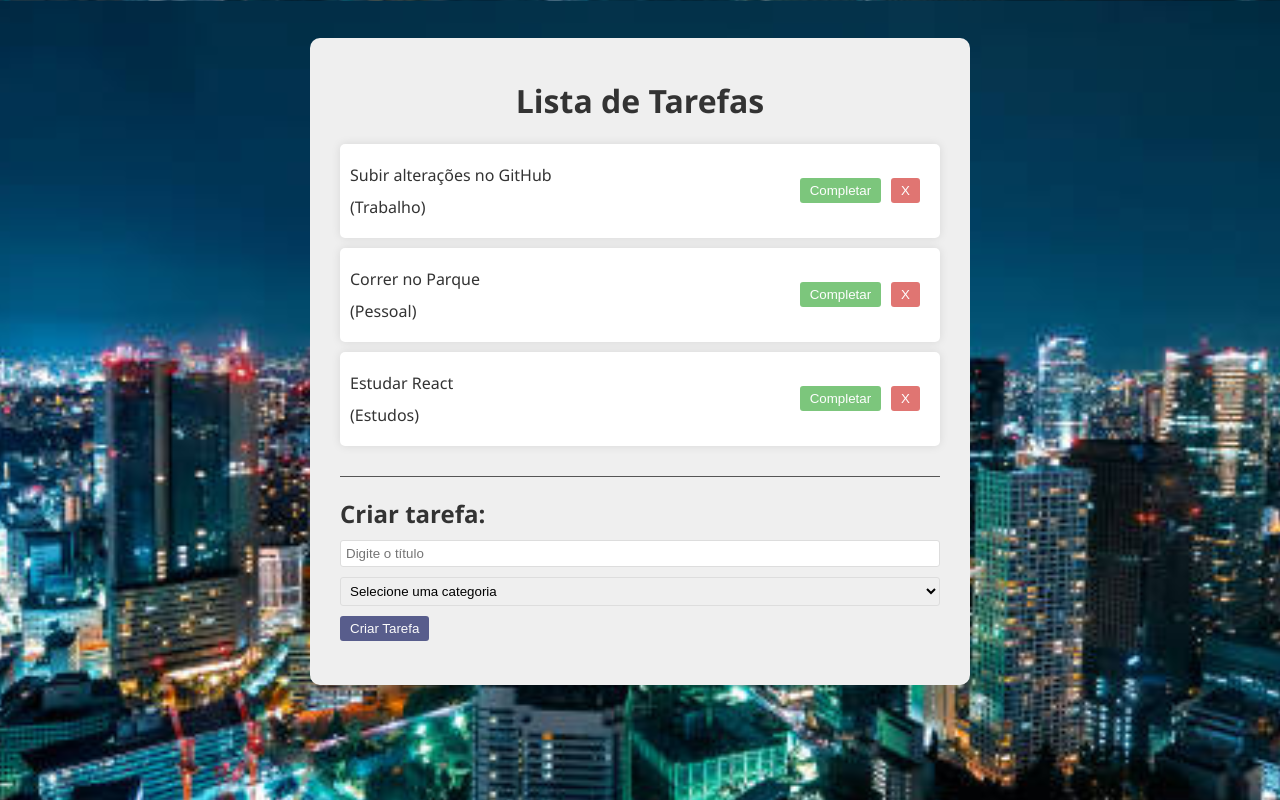
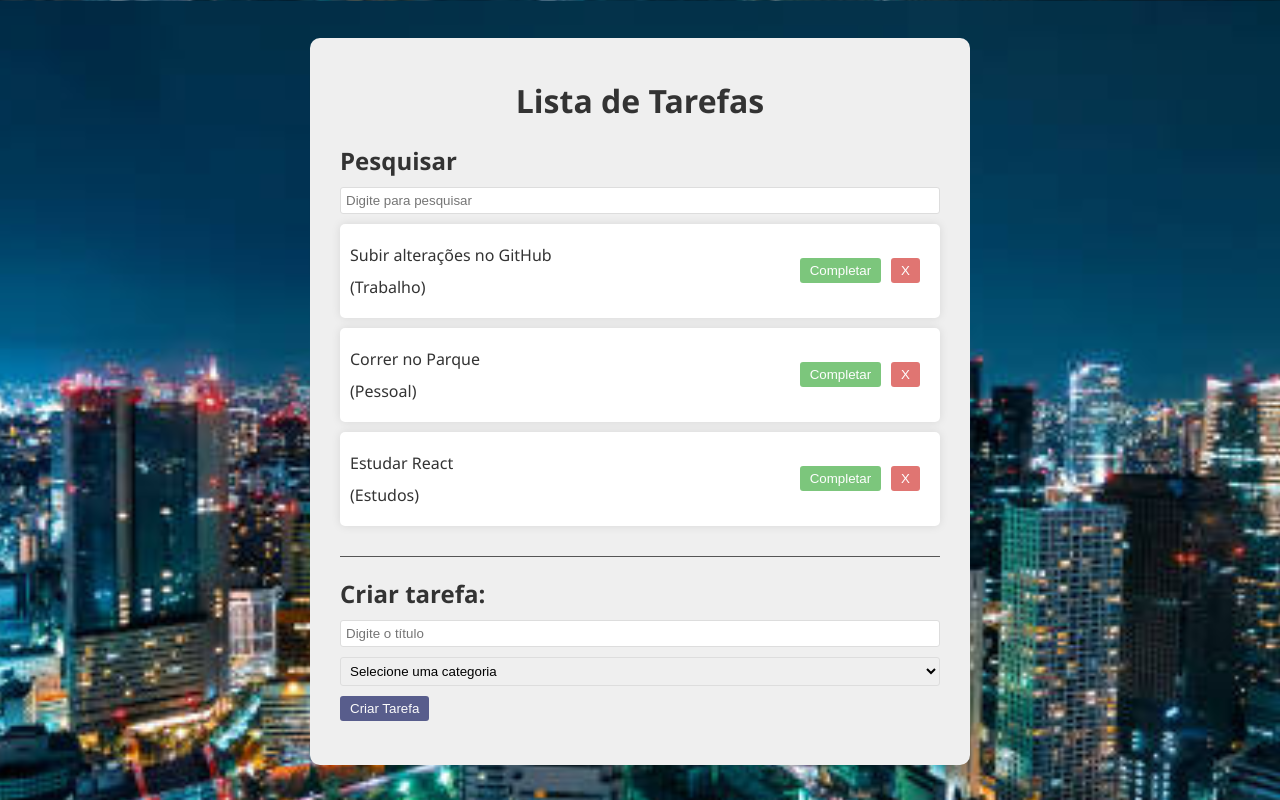
Before and after one commit to LuisBraga31/reactAppToDo, a React (Vite) app: page / in a window 1280 px wide. Shown: the top 800 px of the page. Built offline with nearby package versions, Linux system fonts and the light colour scheme.

Commit message:
Creating search system

```diff
--- a/src/App.jsx
+++ b/src/App.jsx
@@ -2,9 +2,9 @@ import { useState } from 'react';
 
 import Todo from './components/Todo';
 import TodoForm from './components/TodoForm';
+import Search from './components/Search';
 
 import "./App.css";
-
 
 function App() {
 
@@ -28,6 +28,8 @@ function App() {
       isCompleted: false,
     }
   ]);
+
+  const [search, setSearch] =useState("");
 
   const addTodo = (text, category) => {
 
@@ -59,8 +61,9 @@ function App() {
     <div className="app">
 
       <h1> Lista de Tarefas </h1>
+      <Search search={search} setSearch={setSearch}/>
       <div className="todo-list">
-        {todos.map((todo) => (
+        {todos.filter((todo) => todo.text.toLowerCase().includes(search.toLowerCase())).map((todo) => (
 
           <Todo key={todo.id} todo={todo} removeToDo={removeToDo} completeTodo={completeTodo}/>
         ))}
--- /dev/null
+++ b/src/components/Search.jsx
@@ -0,0 +1,14 @@
+const Search = ({search, setSearch}) => {
+  return (
+    <div className="search">
+        <h2> Pesquisar </h2>
+        <input type="text"
+            value={search}
+            onChange={(event) => setSearch(event.target.value)}
+            placeholder="Digite para pesquisar"
+        />
+    </div>
+  )
+}
+
+export default Search
```
